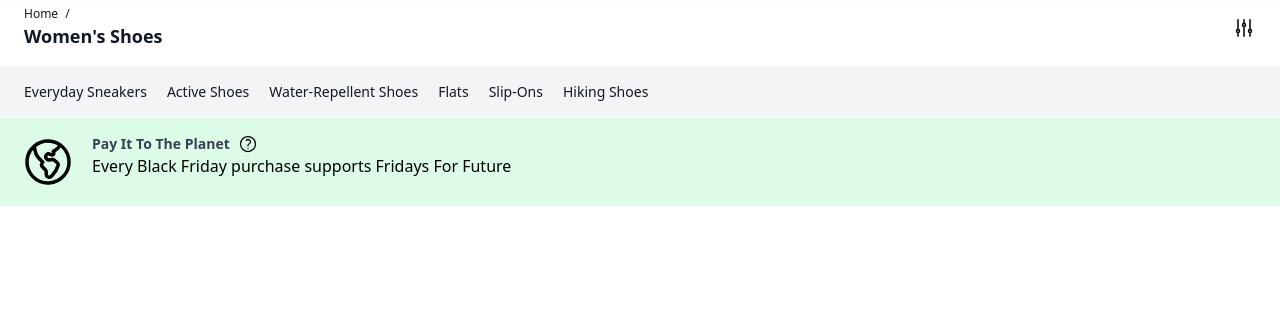
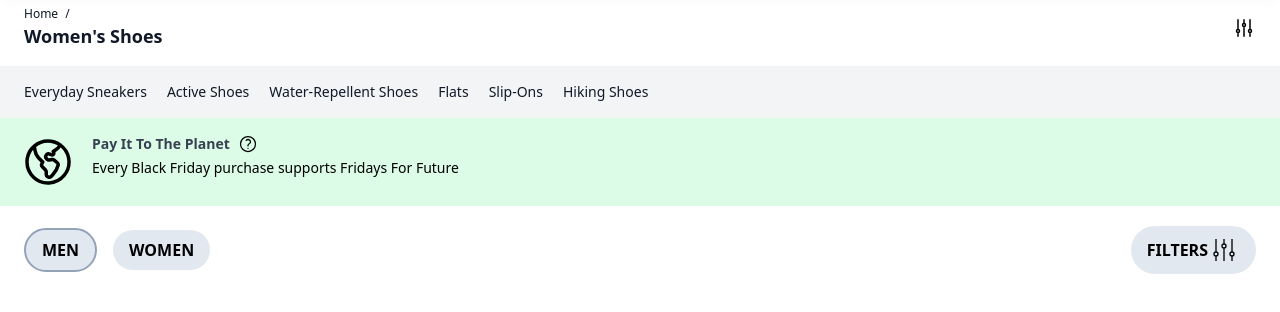
Before and after one commit to Skensy/my-first-website-with-tailwinds, a plain HTML site: page src/index.html in a window 1280 px wide. Shown: the part 98-410 px from the top of the page. Drawn offline with Linux system fonts and the light colour scheme.

Commit message:
initial setup of button

```diff
--- a/src/index.html
+++ b/src/index.html
@@ -98,9 +98,25 @@
           </svg>
         </div>
       </div>
-      <div class="flex text-wrap">
+      <div class="flex text-wrap text-sm py-1">
         Every Black Friday purchase supports Fridays For Future
       </div>
+    </div>
+  </div>
+
+  <div class="flex py-5 px-6 justify-between">
+    <div class="flex items-center space-x-4">
+      <button class="flex items-center font-semibold rounded-full border-2 border-solid border-slate-400 hover:border-slate-800 bg-slate-200 hover:bg-slate-400 hover:text-white py-2 px-4">MEN</button>
+      <button class="flex items-center font-semibold rounded-full bg-slate-200 hover:bg-slate-400 hover:text-white py-2 px-4">WOMEN</button>
+    </div>
+
+    <div class="flex">
+      <button class="flex items-center font-semibold rounded-full bg-slate-200 hover:bg-slate-400 py-2 px-4">
+        FILTERS
+        <svg class="h-8" xmlns="http://www.w3.org/2000/svg" fill="none" viewBox="0 0 24 24" strokeWidth={1.5} stroke="currentColor" className="size-6">
+          <path strokeLinecap="round" strokeLinejoin="round" d="M6 13.5V3.75m0 9.75a1.5 1.5 0 0 1 0 3m0-3a1.5 1.5 0 0 0 0 3m0 3.75V16.5m12-3V3.75m0 9.75a1.5 1.5 0 0 1 0 3m0-3a1.5 1.5 0 0 0 0 3m0 3.75V16.5m-6-9V3.75m0 3.75a1.5 1.5 0 0 1 0 3m0-3a1.5 1.5 0 0 0 0 3m0 9.75V10.5" />
+        </svg>
+      </button>
     </div>
   </div>
 
```
Also changed, not shown: src/output.css.
